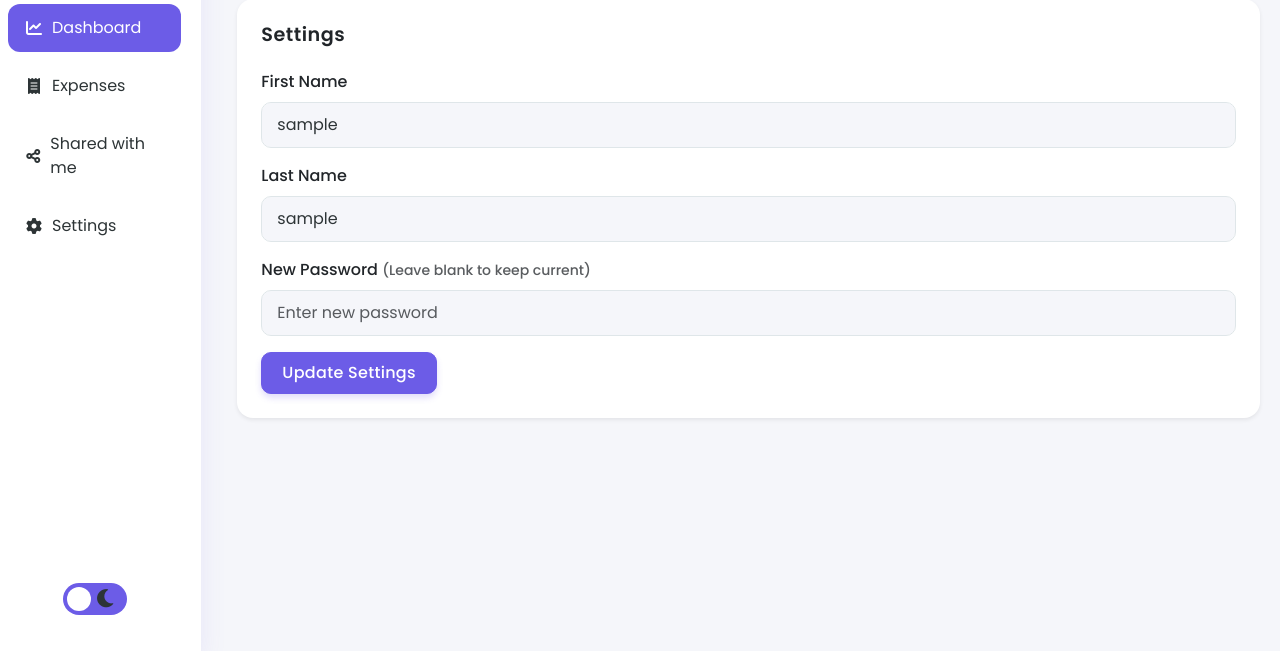
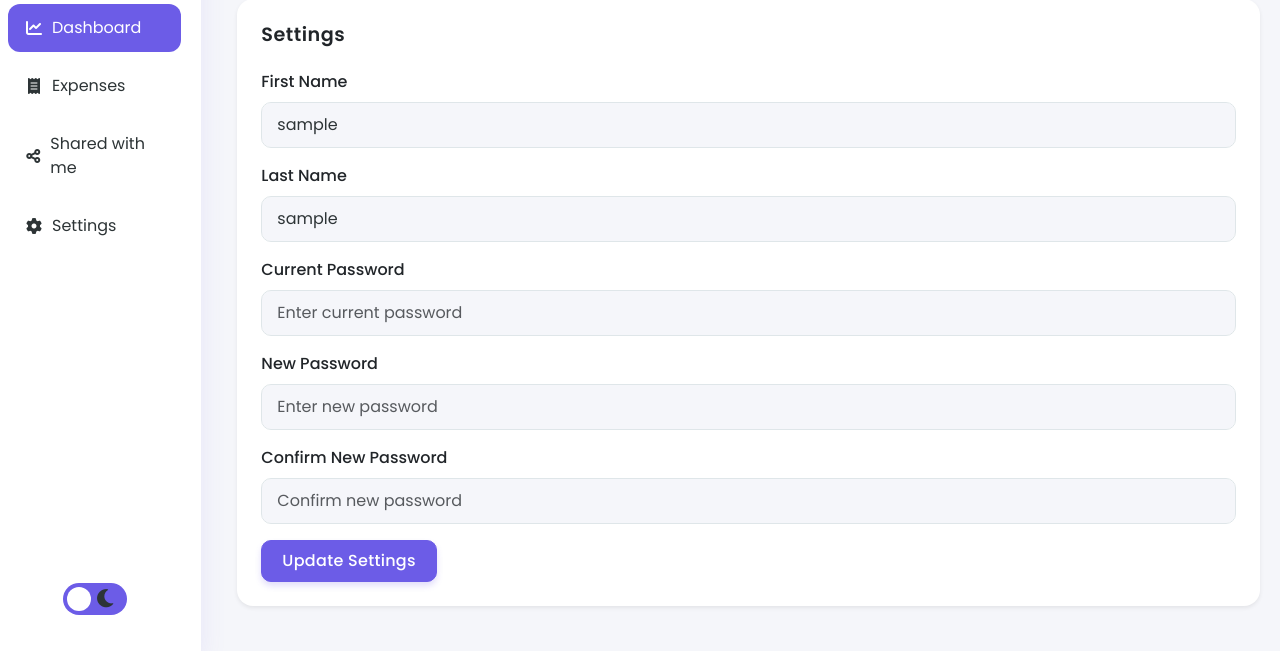
Before and after one commit to alwynsajan/CITS3403-CITS5505_Web_Application, a Flask app: page /settings in a window 1280 px wide. Shown: the part 149-800 px from the top of the page. Run offline with Flask 3, Linux system fonts and the light colour scheme; the visitor is signed in with stand-in values (Sample User, id 1); data that the repository does not hold is empty.

Commit message:
Fix settings page logic and backend integration; restrict commit to modified files only

```diff
--- a/app.py
+++ b/app.py
@@ -6,7 +6,6 @@ from flask_migrate import Migrate
 from config import Config
 from models import db,User
 from flask_wtf import CSRFProtect
-from flask import flash
 
 app = Flask(__name__)
 
@@ -286,18 +285,45 @@ def markReportAsRead():
 @login_required
 def settings():
     if request.method == 'POST':
-        first_name = request.form.get('firstName')
-        last_name = request.form.get('lastName')
-        password = request.form.get('password')  # optional
+        formData = request.get_json()
 
-        response = handler.updateUserSettings(current_user.id, first_name, last_name, password)
+        if formData is None:
+            return jsonify({
+                "status": "Failed",
+                "statusCode": 400,
+                "message": "No data received"
+            })
 
-        if response['status'] == 'Success':
-            flash('Settings updated successfully!', 'success')
-            return redirect(url_for('settings'))
+        first_name = formData.get('firstName')
+        last_name = formData.get('lastName')
+        current_password = formData.get('currentPassword')
+        new_password = formData.get('newPassword')
+        confirm_password = formData.get('confirmPassword')
+
+        # Verify current password
+        user = User.query.get(current_user.id)
+        if not user or not user.checkPassword(current_password):
+            return jsonify({
+                "status": "Failed",
+                "statusCode": 401,
+                "message": "Incorrect current password"
+            })
+
+        # If new password is provided, validate it
+        if new_password:
+            if new_password != confirm_password:
+                return jsonify({
+                    "status": "Failed",
+                    "statusCode": 400,
+                    "message": "New password and confirmation do not match"
+                })
         else:
-            flash('Error updating settings: ' + response['message'], 'danger')
+            new_password = None  # To skip password update if empty
 
+        result = handler.updateUserSettings(current_user.id, first_name, last_name, new_password)
+        return jsonify(result)
+
+    # GET request — render settings page
     return render_template('settings.html', user=current_user)
 
 
--- a/dbClient.py
+++ b/dbClient.py
@@ -829,65 +829,65 @@ class dbClient:
             }
 
 
-def getUserSettings(self, userId):
-    try:
-        user = User.query.get(userId)
+    def getUserSettings(self, userId):
+        try:
+            user = User.query.get(userId)
 
-        if user:
+            if user:
+                return {
+                    "status": "Success",
+                    "statusCode": 200,
+                    "message": "User settings fetched successfully",
+                    "data": {
+                        "firstName": user.firstName,
+                        "lastName": user.lastName,
+                        "username": user.username
+                    }
+                }
+            else:
+                return {
+                    "status": "Failed",
+                    "statusCode": 404,
+                    "message": "User not found"
+                }
+
+        except Exception as e:
+            return {
+                "status": "Failed",
+                "statusCode": 400,
+                "message": "DB Error: " + str(e)
+            }
+
+
+    def updateUserSettings(self, userId, firstName, lastName, newPassword=None):
+        try:
+            user = User.query.get(userId)
+
+            if not user:
+                return {
+                    "status": "Failed",
+                    "statusCode": 404,
+                    "message": "User not found"
+                }
+
+            user.firstName = firstName
+            user.lastName = lastName
+
+            if newPassword:
+                user.password = generate_password_hash(newPassword)
+
+            db.session.commit()
+
             return {
                 "status": "Success",
                 "statusCode": 200,
-                "message": "User settings fetched successfully",
-                "data": {
-                    "firstName": user.firstName,
-                    "lastName": user.lastName,
-                    "username": user.username
-                }
+                "message": "User settings updated successfully"
             }
-        else:
+
+        except Exception as e:
+            db.session.rollback()
             return {
                 "status": "Failed",
-                "statusCode": 404,
-                "message": "User not found"
+                "statusCode": 400,
+                "message": "DB Error: " + str(e)
             }
-
-    except Exception as e:
-        return {
-            "status": "Failed",
-            "statusCode": 400,
-            "message": "DB Error: " + str(e)
-        }
-
-
-def updateUserSettings(self, userId, firstName, lastName, newPassword=None):
-    try:
-        user = User.query.get(userId)
-
-        if not user:
-            return {
-                "status": "Failed",
-                "statusCode": 404,
-                "message": "User not found"
-            }
-
-        user.firstName = firstName
-        user.lastName = lastName
-
-        if newPassword:
-            user.password = generate_password_hash(newPassword)
-
-        db.session.commit()
-
-        return {
-            "status": "Success",
-            "statusCode": 200,
-            "message": "User settings updated successfully"
-        }
-
-    except Exception as e:
-        db.session.rollback()
-        return {
-            "status": "Failed",
-            "statusCode": 400,
-            "message": "DB Error: " + str(e)
-        }
--- a/serviceHandler.py
+++ b/serviceHandler.py
@@ -451,10 +451,44 @@ class serviceHandler():
             }
 
 
-    def updateUserSettings(self, userId, firstName, lastName, password=None):
+    def updateUserSettings(self, userId, firstName, lastName, currentPassword=None, newPassword=None, confirmPassword=None):
         try:
-            status = self.DBClient.updateUserSettings(userId, firstName, lastName, password)
+            # Step 1: Get the current user object
+            user = self.DBClient.getUserSettings(userId)
+            if not user:
+                return {
+                    "status": "Failed",
+                    "statusCode": 404,
+                    "message": "User not found"
+                }
+
+            # Step 2: Validate current password if any password update is requested
+            if newPassword or confirmPassword:
+                if not currentPassword:
+                    return {
+                        "status": "Failed",
+                        "statusCode": 400,
+                        "message": "Current password is required"
+                    }
+                if not user.checkPassword(currentPassword):
+                    return {
+                        "status": "Failed",
+                        "statusCode": 401,
+                        "message": "Current password is incorrect"
+                    }
+                if newPassword != confirmPassword:
+                    return {
+                        "status": "Failed",
+                        "statusCode": 400,
+                        "message": "New password and confirmation do not match"
+                    }
+
+            # Step 3: Proceed with the update
+            status = self.DBClient.updateUserSettings(
+                userId, firstName, lastName, newPassword if newPassword else None
+            )
             return status
+
         except Exception as e:
             return {
                 "status": "Failed",
--- a/templates/settings.html
+++ b/templates/settings.html
@@ -1,8 +1,11 @@
-{% extends 'base.html' %} {% block content %}
+{% extends "base.html" %} {% block content %}
 <div class="container mt-5">
   <div class="card p-4 shadow-sm">
     <h3 class="card-title mb-4">Settings</h3>
-    <form method="POST" action="{{ url_for('settings') }}">
+
+    <div id="settingsAlert" class="alert d-none" role="alert"></div>
+
+    <form id="settingsForm">
       <div class="mb-3">
         <label for="firstName" class="form-label">First Name</label>
         <input
@@ -28,16 +31,38 @@
       </div>
 
       <div class="mb-3">
-        <label for="password" class="form-label"
-          >New Password
-          <small class="text-muted">(Leave blank to keep current)</small></label
+        <label for="currentPassword" class="form-label">Current Password</label>
+        <input
+          type="password"
+          class="form-control"
+          id="currentPassword"
+          name="currentPassword"
+          placeholder="Enter current password"
+          required
+        />
+      </div>
+
+      <div class="mb-3">
+        <label for="newPassword" class="form-label">New Password</label>
+        <input
+          type="password"
+          class="form-control"
+          id="newPassword"
+          name="newPassword"
+          placeholder="Enter new password"
+        />
+      </div>
+
+      <div class="mb-3">
+        <label for="confirmPassword" class="form-label"
+          >Confirm New Password</label
         >
         <input
           type="password"
           class="form-control"
-          id="password"
-          name="password"
-          placeholder="Enter new password"
+          id="confirmPassword"
+          name="confirmPassword"
+          placeholder="Confirm new password"
         />
       </div>
 
@@ -45,4 +70,6 @@
     </form>
   </div>
 </div>
+{% endblock %} {% block scripts %}
+<script src="{{ url_for('static', filename='js/settings.js') }}" defer></script>
 {% endblock %}
```
Also changed, not shown: static/js/settings.js (added, +37 -0 lines).
